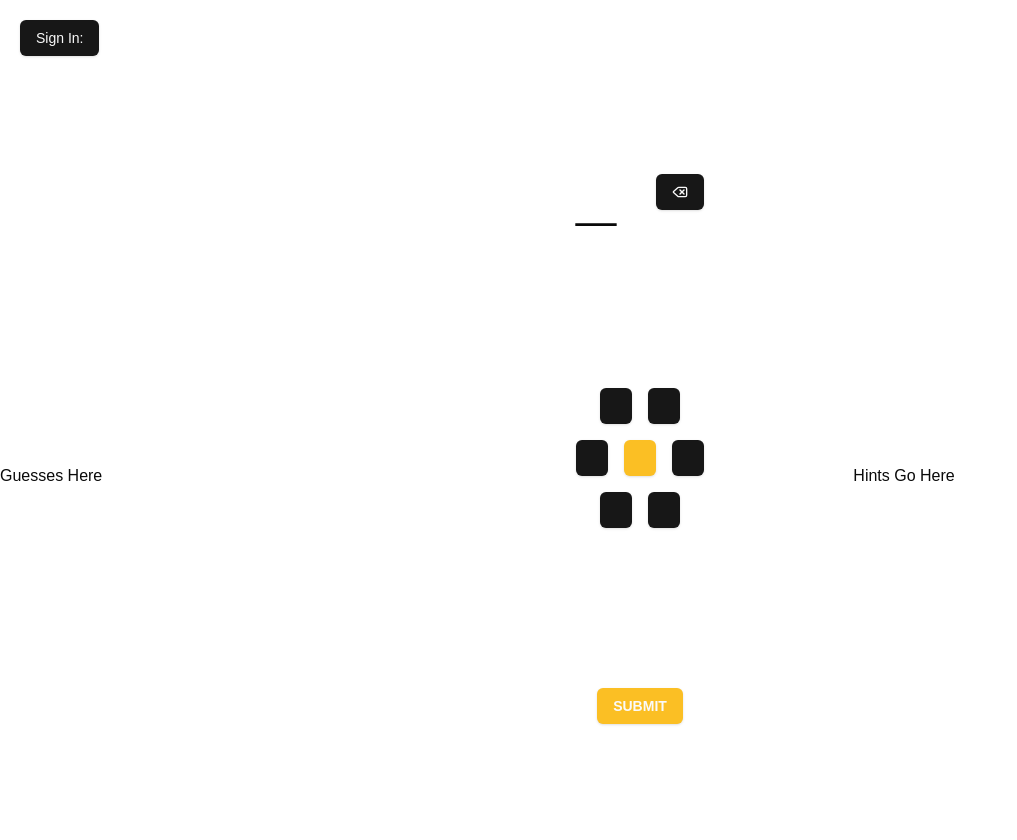
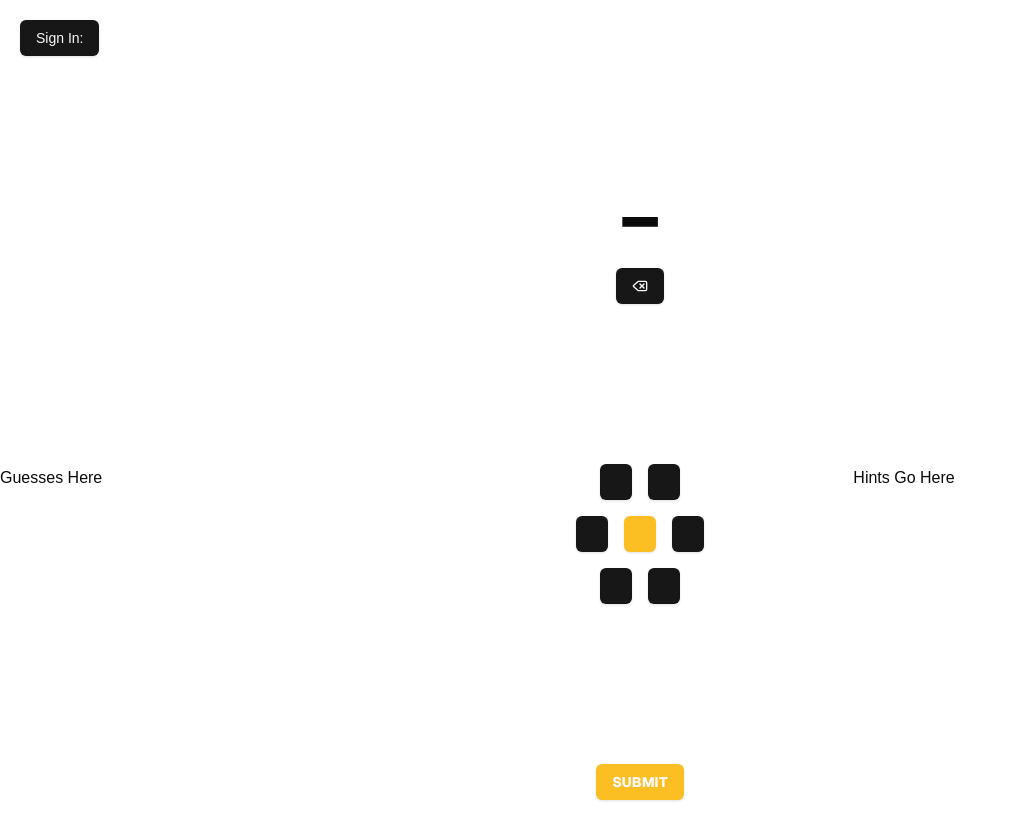
Before and after one commit to Rohit-Anantha/cross_bee, a Next.js app: page /bee in a window 1280 px wide. Shown: the top 840 px of the page, without its empty margins (0-1017 px from the left). Built offline with nearby package versions, Linux system fonts and the light colour scheme; no server answers.

Commit message:
fixed font and made the backspace under the word

```diff
--- a/app/bee/page.tsx
+++ b/app/bee/page.tsx
@@ -61,7 +61,7 @@ export default function Home() {
   return (
     <div className="grid grid-cols-3 items-center">
       <GuessBox />
-      <div className="min-h-screen items-center justify-items-center gap-16 p-10 pb-20 sm:p-20">
+      <div className="min-h-screen items-center justify-items-center gap-16 p-10 pb-20 font-[family-name:var(--font-geist-sans)] sm:p-20">
         <Display toDisplay={toDisplay} onBackspace={handleBackspace} />
         <SymbolGrid
           chosen={chosen}
--- a/components/ui/Display.tsx
+++ b/components/ui/Display.tsx
@@ -10,6 +10,7 @@ interface DisplayProps {
 
 export default function Display({ toDisplay, onBackspace }: DisplayProps) {
   return (
+    <div className="flex flex-col justify-center gap-10">
       <div className="flex items-center justify-center gap-10">
         <h1
           dangerouslySetInnerHTML={{
@@ -17,7 +18,8 @@ export default function Display({ toDisplay, onBackspace }: DisplayProps) {
           }}
           className="text-center text-7xl font-extrabold"
         ></h1>
-      <Button className="w-min" onClick={onBackspace}>
+      </div>
+      <Button className="w-min self-center" onClick={onBackspace}>
         <Delete />
       </Button>
     </div>
```
Lines whose indentation alone changed are shown as unchanged.
